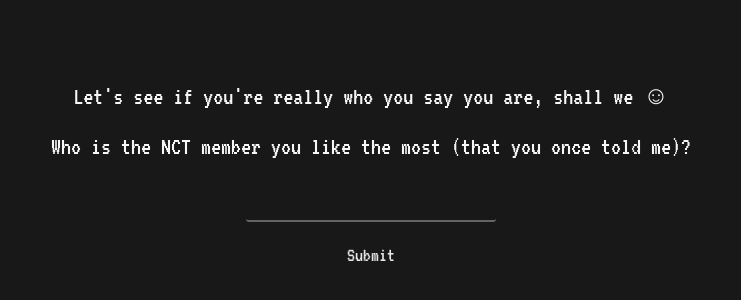
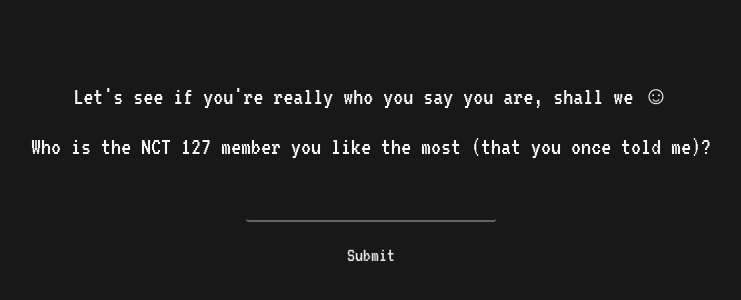
Before and after one commit to rwnaim/my-loved-birthday, a plain HTML site: page index.html in a window 1280 px wide. Shown: the part 232-532 px from the top of the page, without its empty margins (269-1010 px from the left). Drawn offline with Linux system fonts and the light colour scheme.

Commit message:
adjust secret key

```diff
--- a/index.html
+++ b/index.html
@@ -37,7 +37,7 @@
     <div class="div2" style="padding:20px">
         <p id="see">Let's see if you're really who you say you are, shall we ☺︎</p>
       <form id="keyForm" width="90%">
-          <label for="secret_key">Who is the NCT member you like the most (that you once told me)?</label>
+          <label for="secret_key">Who is the NCT 127 member you like the most (that you once told me)?</label>
         </br></br>
           <input type="password" id="secret_key" class="box">
         </br>
```
